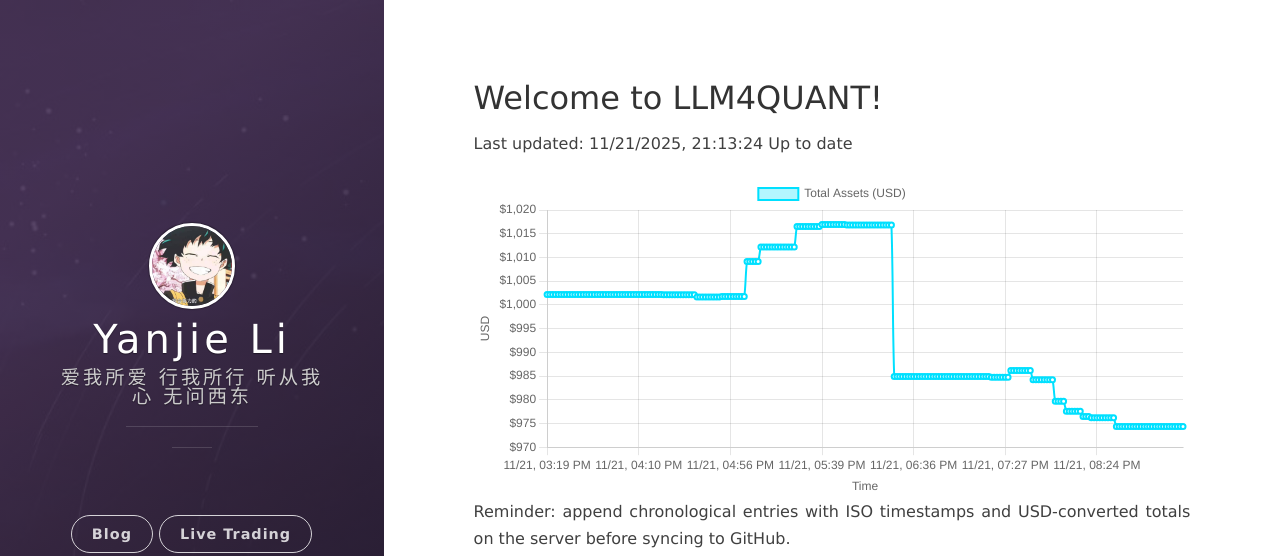
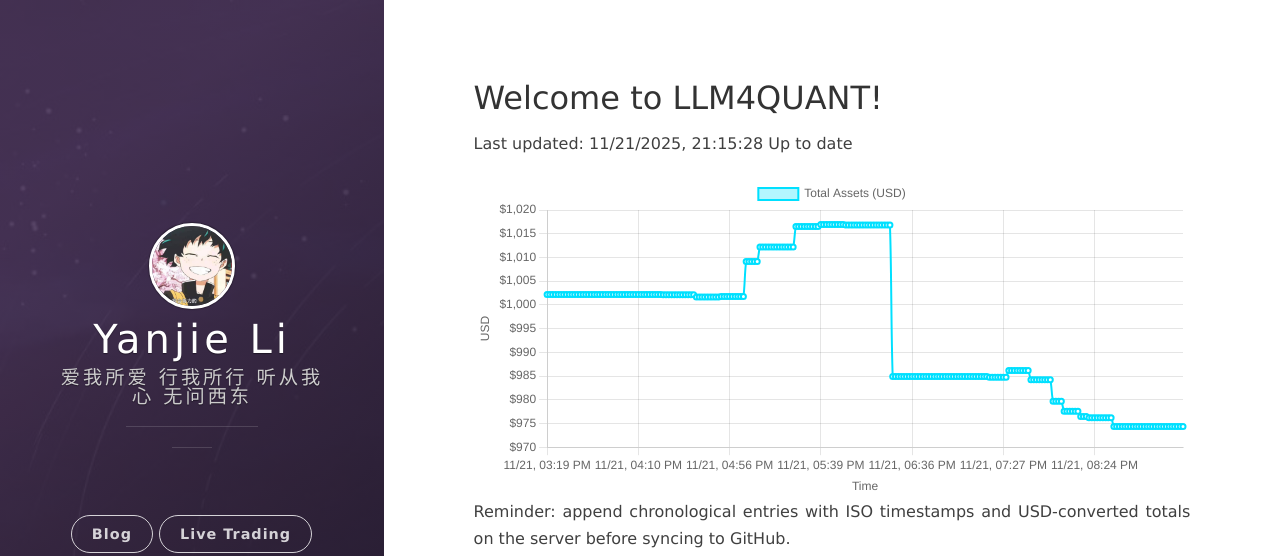
Before and after one commit to leeyegy/leeyegy.github.io, a Jekyll site: the page built from live-trading.html, in a window 1280 px wide. Shown: the top 556 px of the page. Built offline with Jekyll 4.4.1, drawn with Linux system fonts in a browser that asks for light colours; nearby versions of some CDN libraries.

Commit message:
AccountMonitor: update balance history 2025-11-22T05:15:28+08:00

```diff
--- a/assets/data/binance/balance-history.json
+++ b/assets/data/binance/balance-history.json
@@ -1,5 +1,5 @@
 {
-  "generatedAt": "2025-11-22T05:13:24+08:00",
+  "generatedAt": "2025-11-22T05:15:28+08:00",
   "asset": "total_usd_value",
   "history": [
     {
@@ -921,6 +921,10 @@
     {
       "timestamp": "2025-11-22T05:13:24+08:00",
       "totalUsd": 974.36593718
+    },
+    {
+      "timestamp": "2025-11-22T05:15:28+08:00",
+      "totalUsd": 974.36593718
     }
   ]
 }
```
